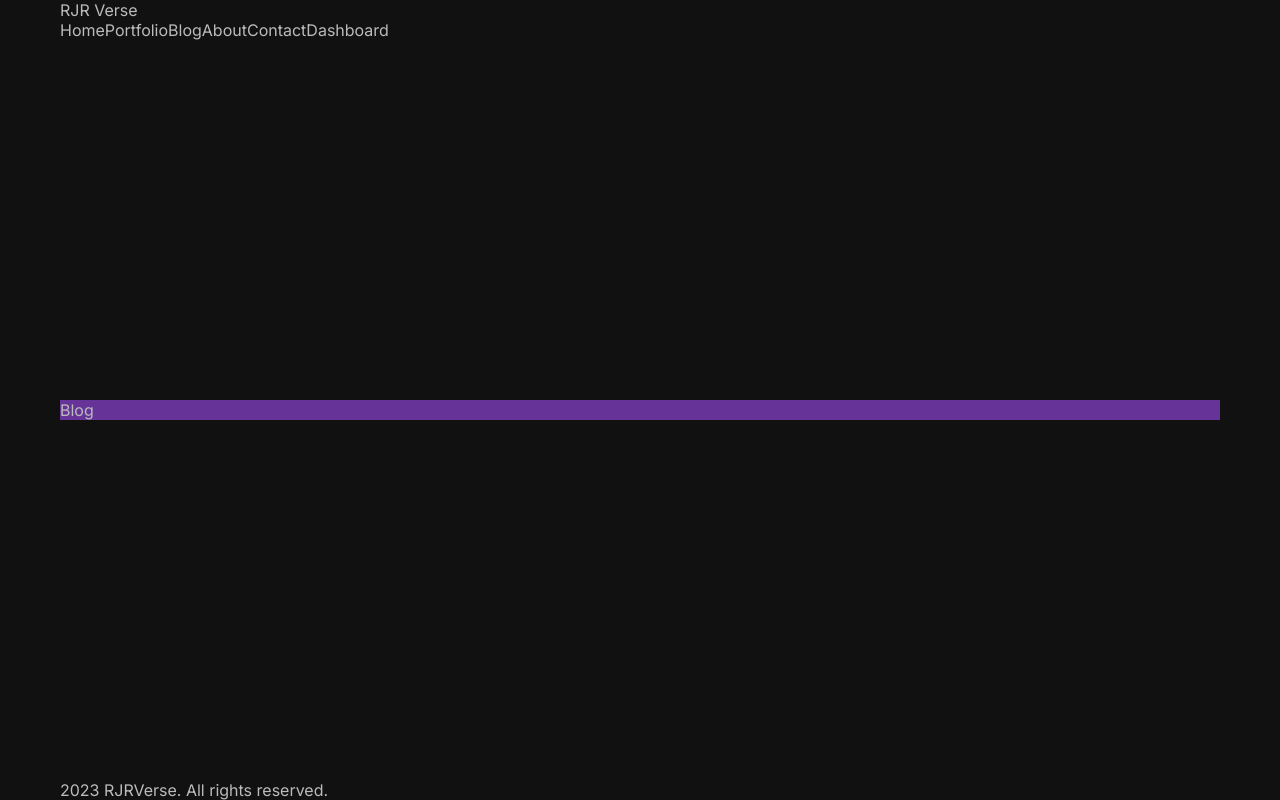
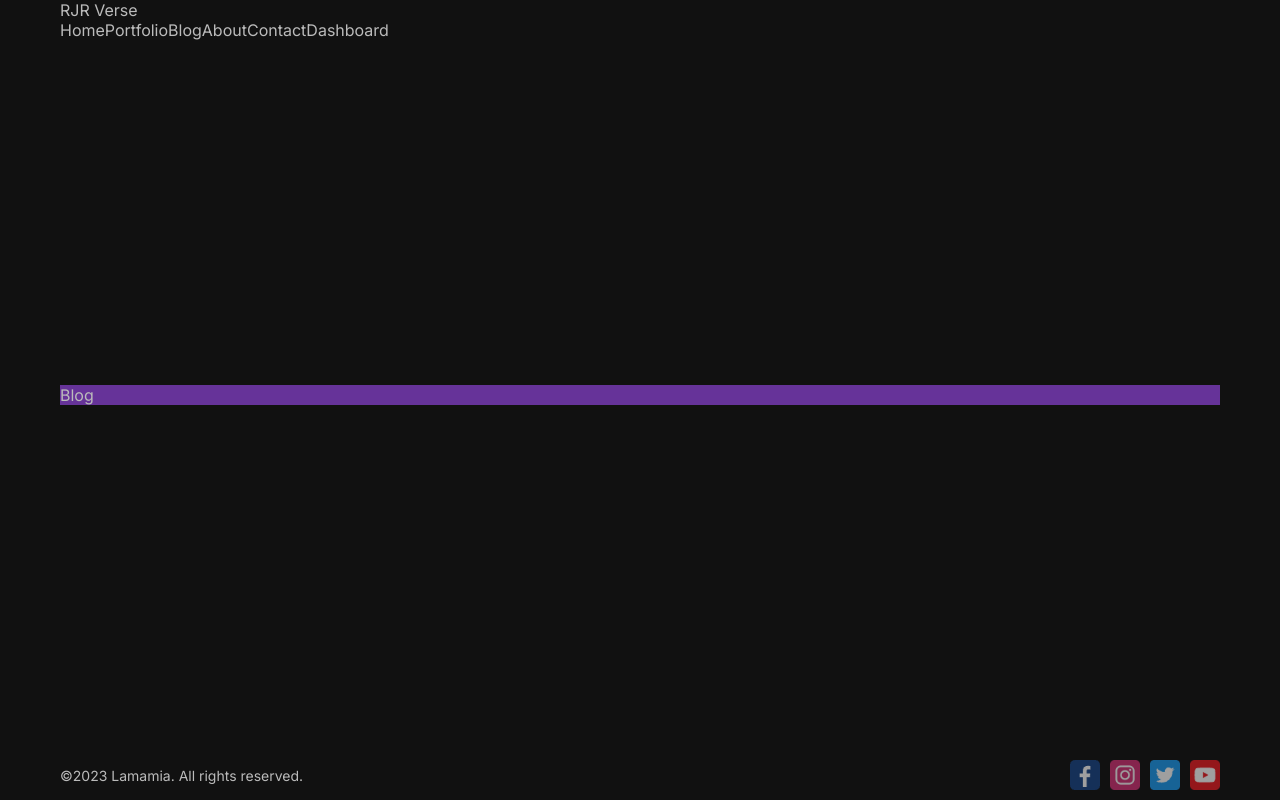
Before and after one commit to fritzuu/Blog-App, a Next.js app: page /blog in a window 1280 px wide. Built offline with nearby package versions, Linux system fonts and the light colour scheme.

Commit message:
Adding Footer Ui

```diff
--- a/src/components/footer/Footer.jsx
+++ b/src/components/footer/Footer.jsx
@@ -1,14 +1,19 @@
-import React from 'react'
+import React from "react";
+import styles from "./footer.module.css";
+import Image from "next/image";
 
 const Footer = () => {
   return (
-    <div>
-        <div>
-            2023 RJRVerse. All rights reserved.
-        </div>
-        <div></div>
+    <div className={styles.container}>
+      <div>©2023 Lamamia. All rights reserved.</div>
+      <div className={styles.social}>
+        <Image src="/1.png" width={30} height={30} className={styles.icon} alt="Facebook" />
+        <Image src="/2.png" width={30} height={30} className={styles.icon} alt="Instagram" />
+        <Image src="/3.png" width={30} height={30} className={styles.icon} alt="Twitter" />
+        <Image src="/4.png" width={30} height={30} className={styles.icon} alt="Youtube" />
+      </div>
     </div>
-  )
-}
+  );
+};
 
-export default Footer
+export default Footer;
--- /dev/null
+++ b/src/components/footer/footer.module.css
@@ -0,0 +1,18 @@
+.container {
+    height: 50px;
+    font-size: 14px;
+    display: flex;
+    align-items: center;
+    justify-content: space-between;
+  }
+
+  .social {
+    display: flex;
+    align-items: center;
+    gap: 10px;
+  }
+
+  .icon {
+    opacity: 0.6;
+    cursor: pointer;
+  }
```
